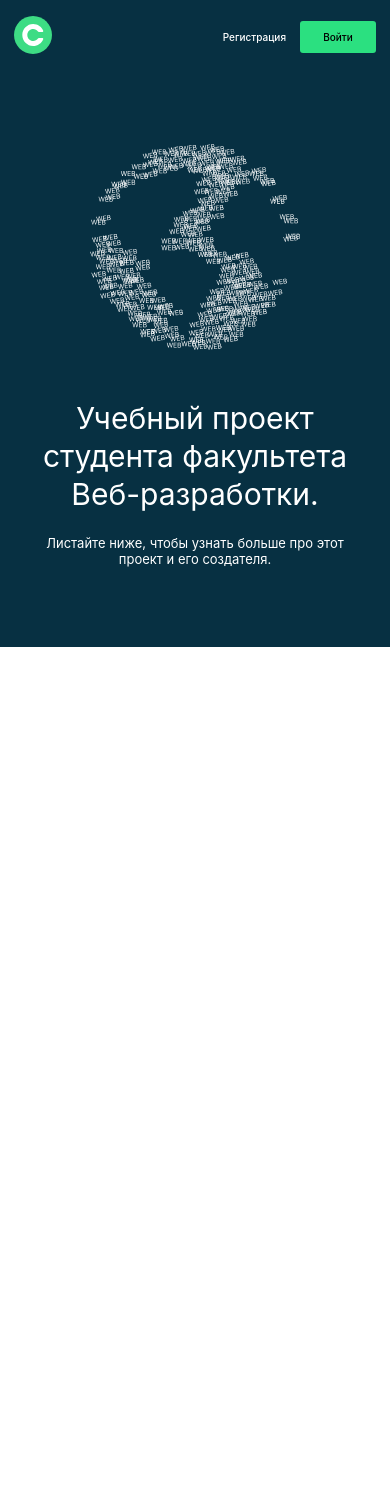
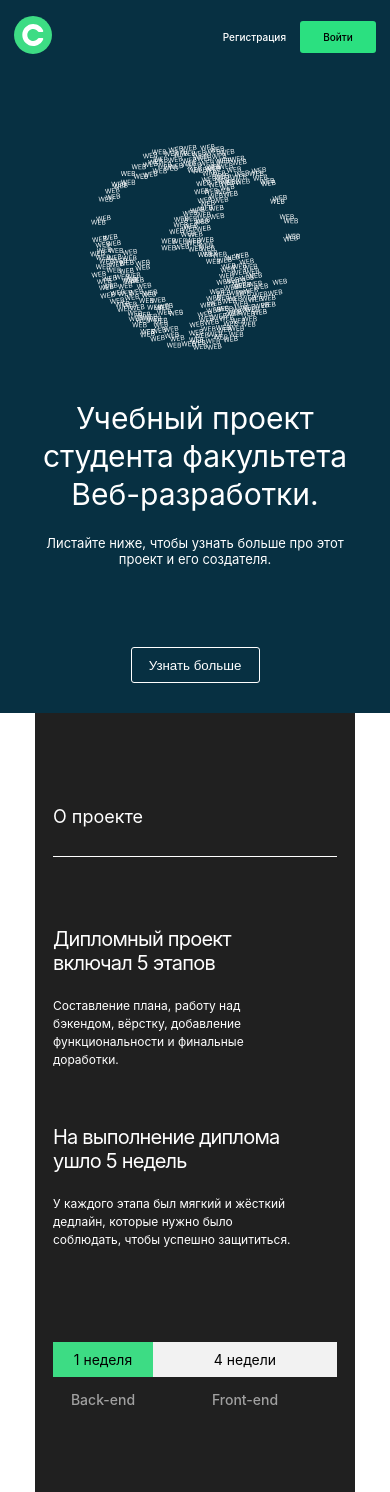
Before and after one commit to AnastasiyaSukhorukova/movies-explorer-frontend, a React (Create React App) app: page / in a window 390 px wide. Before the commit the page ends 844 px from the top, so only its background shows below. Built offline with nearby package versions, Linux system fonts and the light colour scheme.

Commit message:
Работа над блоком about

```diff
--- a/src/components/Main/AboutProject/AboutProject.css
+++ b/src/components/Main/AboutProject/AboutProject.css
@@ -0,0 +1,155 @@
+.about-project {
+  padding: 110px 70px 110px 70px;
+  margin: auto;
+  background-color: #202020;
+}
+
+.about__title {
+  color: #fff;
+  font-weight: 400;
+  font-size: 22px;
+  line-height: 27px;
+  padding: 23px 0;
+  margin: 0;
+  border-bottom: 1px solid #fff;
+}
+
+.project {
+  display: flex;
+  align-items: flex-start;
+  justify-content: space-between;
+  margin: 0;
+  padding: 70px 0px 110px 0px;
+  gap: 40px;
+}
+
+.project-block {
+  margin-right: 40px;
+  display: flex;
+  flex-direction: column;
+  align-items: center;
+  gap: 26px;
+  max-width: 550px;
+}
+
+.project-block__title {
+  width: 100%;
+  color: #fff;
+  font-weight: 400;
+  font-size: 20px;
+  line-height: 24px;
+  letter-spacing: -0.04em;
+  margin: 0;
+}
+
+.project-block__description {
+  color: #fff;
+  font-weight: 400;
+  font-size: 14px;
+  line-height: 20px;
+  margin: 0;
+}
+
+.project-duration {
+  display: flex;
+  align-items: center;
+  width: 100%;
+}
+
+.project-duration__backend {
+  display: flex;
+  flex-direction: column;
+  align-items: center;
+  width: 228px;
+}
+
+.project-duration__frontend {
+  width: 912px;
+}
+
+.project-duration__time_green {
+  background-color: #3DDC84;
+  margin: 0;
+  width: 100%;
+  padding: 9px 0px;
+  font-style: normal;
+  font-weight: 400;
+  font-size: 14px;
+  line-height: 17px;
+  text-align: center;
+}
+
+.project-duration__time_grey {
+  margin: 0;
+  background-color: #F2F2F2;
+  padding: 9px 0px;
+  text-align: center;
+  font-weight: 400;
+  font-size: 14px;
+  line-height: 17px;
+}
+
+.project-duration__title {
+  text-align: center;
+  font-style: normal;
+  font-weight: 500;
+  font-size: 14px;
+  line-height: 17px;
+  color: #A0A0A0;
+}
+
+@media screen and (max-width: 825px) {
+  .about-project {
+    padding: 90px 50px 90px 50px;
+    max-width: 668px;
+  }
+
+  .project {
+    padding-bottom: 93px;
+    gap: 30px;
+  }
+
+  .project-block {
+    gap: 22px;
+    max-width: 319px;
+  }
+
+  .project-block__description {
+    font-size: 12px;
+    line-height: 18px;
+  }
+
+  .project-duration__backend {
+    width: 140px;
+  }
+
+  .project-duration__frontend {
+    width: 528px;
+  }
+}
+
+@media screen and (max-width: 725px){
+  .about-project {
+    padding: 70px 18px 70px 18px;
+    max-width: 284px;
+  }
+
+  .about__title {
+    font-size: 18px;
+    line-height: 22px;
+    padding-bottom: 28px;
+  }
+  .project {
+    width: 100%;
+    flex-direction: column;
+    gap: 56px;
+  }
+
+  .project-duration__backend {
+    width: 100px;
+  }
+
+  .project-duration__frontend {
+    width: 184px;
+  }
+}
--- a/src/components/Main/AboutProject/AboutProject.js
+++ b/src/components/Main/AboutProject/AboutProject.js
@@ -0,0 +1,32 @@
+import React from "react";
+import "./AboutProject.css"
+
+function AboutProject() {
+  return (
+    <section className="about-project" id="about">
+      <h2 className="about__title">О проекте</h2>
+      <div className="project">
+         <div className="project-block">
+             <h3 className="project-block__title">Дипломный проект включал 5 этапов</h3>
+             <p className="project-block__description">Составление плана, работу над бэкендом, вёрстку, добавление функциональности и финальные доработки.</p>
+         </div>
+         <div className="project-block">
+             <h3 className="project-block__title">На выполнение диплома ушло 5 недель</h3>
+             <p className="project-block__description">У каждого этапа был мягкий и жёсткий дедлайн, которые нужно было соблюдать, чтобы успешно защититься.</p>
+         </div>
+      </div>
+      <div className="project-duration">
+          <div className="project-duration__backend">
+              <p className="project-duration__time_green">1 неделя</p>
+              <p className="project-duration__title">Back-end</p>
+          </div>
+          <div className="project-duration__frontend">
+              <p className="project-duration__time_grey">4 недели</p>
+              <p className="project-duration__title">Front-end</p>
+          </div>
+      </div>
+    </section>
+  );
+}
+
+export default AboutProject;
--- a/src/components/Main/NavTab/NavTab.css
+++ b/src/components/Main/NavTab/NavTab.css
@@ -0,0 +1,39 @@
+.navtab {
+  padding-bottom: 75px;
+  padding-left: 70px;
+  display: flex;
+  justify-content: flex-start;
+  align-items: center;
+  margin: 0;
+}
+
+.navtab__button {
+  width: 129px;
+  height: 36px;
+  box-sizing: border-box;
+  color: #FFFFFF;
+  background-color: #073042;
+  border: 1px solid #FFFFFF;
+  border-radius: 3px;
+  cursor: pointer;
+  transition: 0.4s;
+}
+
+.navtab__button:hover {
+  opacity: 0.7;
+}
+
+@media screen and (max-width: 769px) {
+  .navtab {
+    width: calc(100% - 88px);
+    justify-content: center;
+    margin: 0 auto;
+    padding: 0 0 76px 0;
+  }
+}
+
+@media screen and (max-width: 525px) {
+  .navtab {
+    padding: 0 0 30px 0;
+  }
+}
--- a/src/components/Main/NavTab/NavTab.js
+++ b/src/components/Main/NavTab/NavTab.js
@@ -0,0 +1,16 @@
+// NavTab — компонент с навигацией по странице «О проекте».
+
+import React from "react";
+import "./NavTab.css";
+
+function NavTab() {
+    return (
+        <div className="navtab">
+            <a href="#about" className="navtab__link">
+                <button className="navtab__button">Узнать больше</button>
+            </a>
+        </div>
+    );
+}
+
+export default NavTab;
--- a/src/components/Main/Promo/Promo.js
+++ b/src/components/Main/Promo/Promo.js
@@ -2,6 +2,7 @@
 
 import React from "react";
 import "./Promo.css";
+import NavTab from "../NavTab/NavTab";
 
 function Promo() {
         return (
@@ -14,6 +15,7 @@ function Promo() {
                         Листайте ниже, чтобы узнать больше про этот проект и его создателя.
                     </p>
                 </div>
+                <NavTab/>
             </section>
         );
 }
```
Also changed, not shown: src/components/Main/Main.js (+3 -6 lines).
